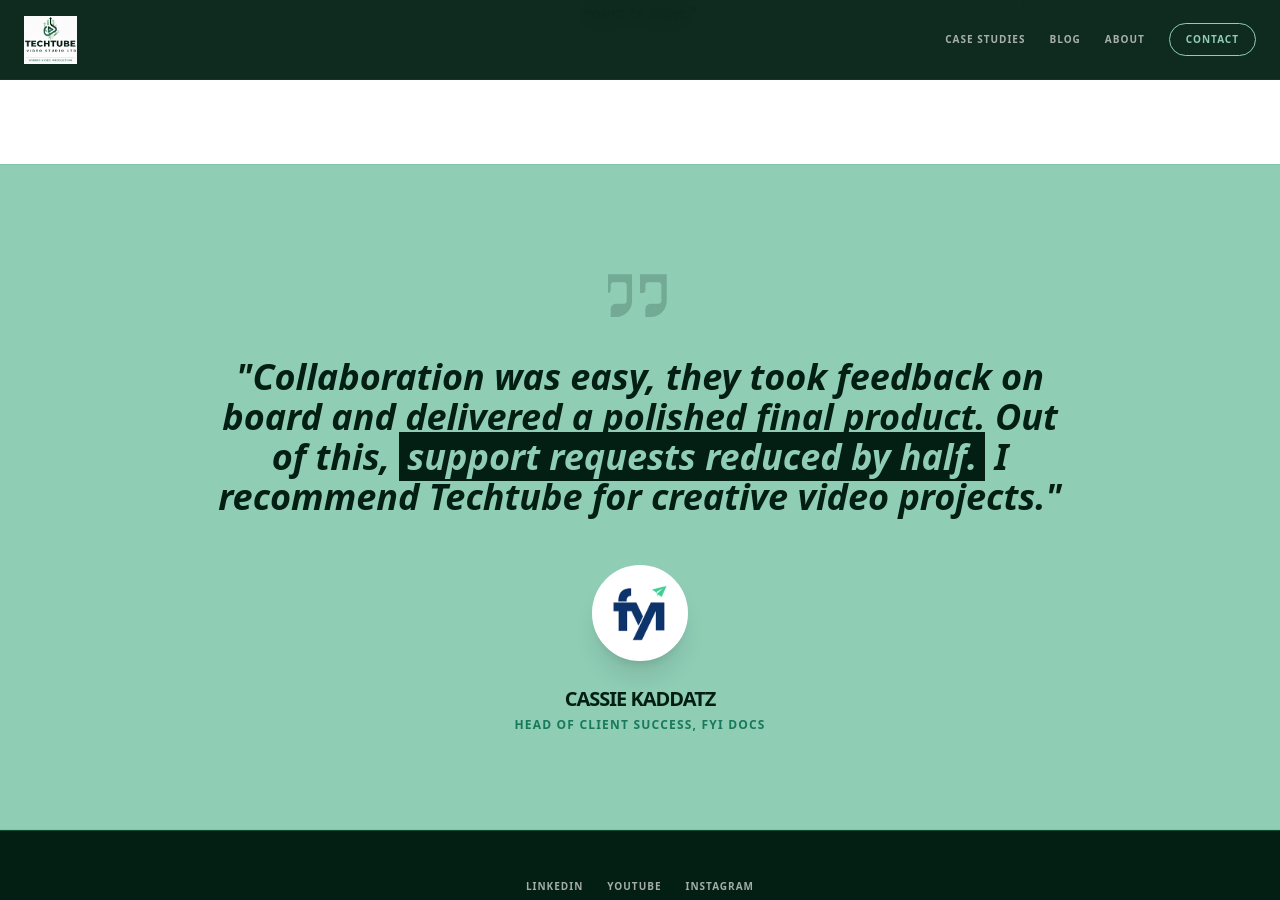
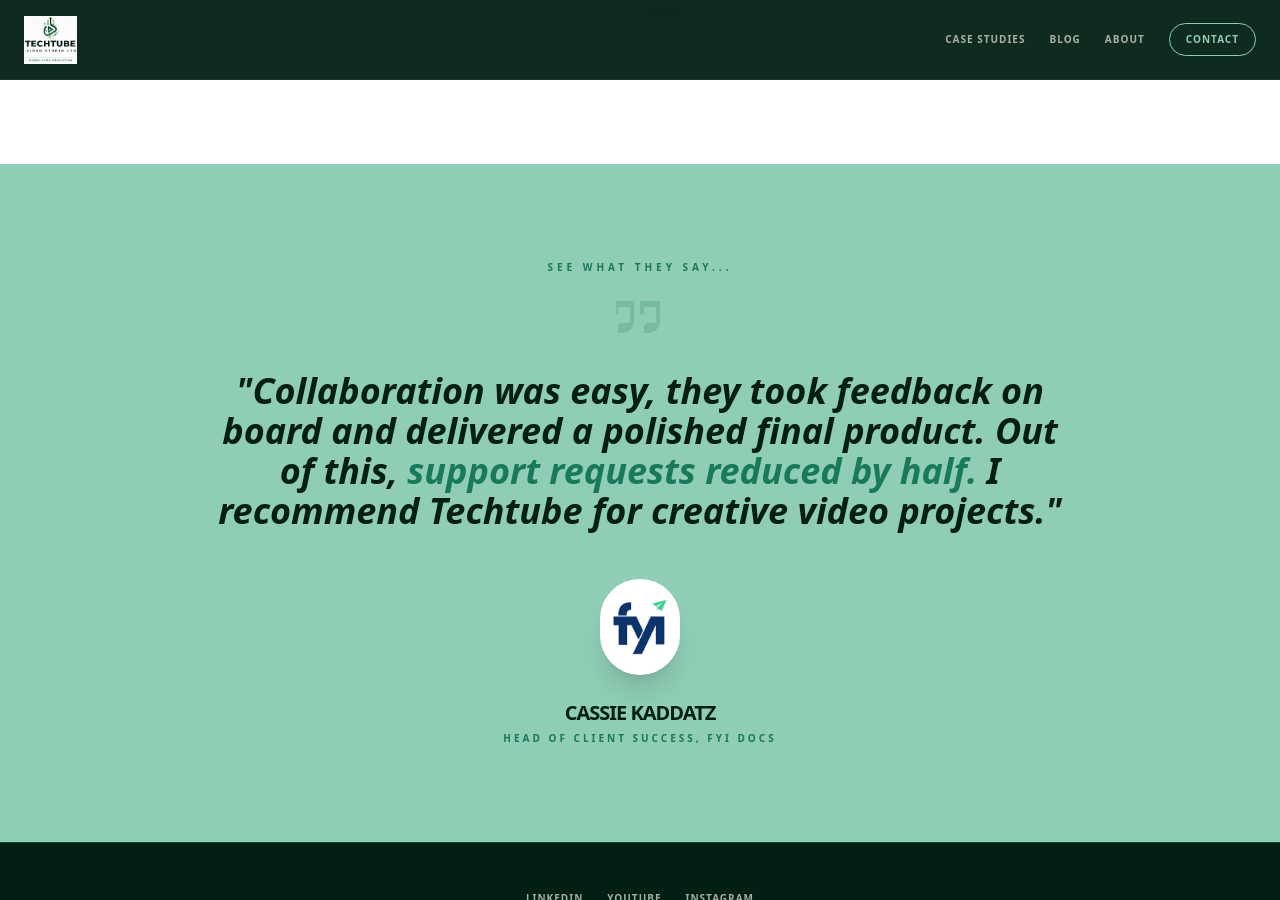
Before and after one commit to cheptionymutai/techtube-video-studio, a Jekyll site: the page index.html, which Jekyll copies as it is, in a window 1280 px wide and 900 px high, scrolled down 1428 px. Built offline with Jekyll 4.4.1, drawn with Linux system fonts in a browser that asks for light colours; nearby versions of some CDN libraries.

Commit message:
Refactor ROI Testimonial Section styling and content

```diff
--- a/index.html
+++ b/index.html
@@ -172,32 +172,37 @@
                 </div>
             </div>
         </section>
-      <!-- High-Visibility ROI Testimonial Section -->
-<section class="py-24 bg-[#8fcdb5] border-y border-brand-primary/10">
+      <!-- ROI Testimonial Section -->
+<section class="py-24 bg-[#8fcdb5]">
     <div class="max-w-4xl mx-auto px-6 text-center">
 
-        <!-- Large Quote Icon (Subtle Dark) -->
-        <div class="text-brand-dark/20 mb-8">
-            <svg class="w-16 h-16 mx-auto" fill="currentColor" viewBox="0 0 24 24">
+        <!-- Section Title -->
+        <span class="text-[#18795B] text-[10px] font-black uppercase tracking-[0.4em] mb-4 block">
+            See what they say...
+        </span>
+
+        <!-- Large Quote Icon (Subtle Brand Green) -->
+        <div class="text-[#18795B] mb-8 opacity-20">
+            <svg class="w-12 h-12 mx-auto" fill="currentColor" viewBox="0 0 24 24">
                 <path d="M14.017 21L14.017 18C14.017 16.899 14.899 16 16.017 16H19.017C19.569 16 20.017 15.552 20.017 15V9C20.017 8.448 19.569 8 19.017 8H15.017C14.465 8 14.017 8.448 14.017 9V11C14.017 11.552 13.569 12 13.017 12H12.017V5H22.017V15C22.017 18.314 19.331 21 16.017 21H14.017ZM1.017 21L1.017 18C1.017 16.899 1.899 16 3.017 16H6.017C6.569 16 7.017 15.552 7.017 15V9C7.017 8.448 6.569 8 6.017 8H2.017C1.465 8 1.017 8.448 1.017 9V11C1.017 11.552 0.569 12 0.017 12H-0.983V5H9.017V15C9.017 18.314 6.331 21 3.017 21H1.017Z" />
             </svg>
         </div>
 
         <!-- Testimonial Text -->
         <blockquote class="text-2xl md:text-4xl font-bold text-brand-dark italic leading-tight mb-12">
-            "Collaboration was easy, they took feedback on board and delivered a polished final product. Out of this, <span class="bg-brand-dark text-brand-accent px-2">support requests reduced by half.</span> I recommend Techtube for creative video projects."
+            "Collaboration was easy, they took feedback on board and delivered a polished final product. Out of this, <span class="text-[#18795B]">support requests reduced by half.</span> I recommend Techtube for creative video projects."
         </blockquote>
 
         <!-- Identity Block -->
         <div class="flex flex-col items-center">
             <!-- Circular FYI Logo -->
-            <div class="w-24 h-24 bg-white rounded-full flex items-center justify-center border-4 border-white shadow-xl overflow-hidden mb-6">
+            <div class="w-20 h-24 bg-white rounded-full flex items-center justify-center border-4 border-white shadow-xl overflow-hidden mb-6">
                 <!-- Ensure fyi-logo.png is in your public folder -->
                 <img src="/fyi-logo.png" alt="FYI Docs Logo" class="w-14 h-14 object-contain">
             </div>
 
             <h4 class="text-xl font-black text-brand-dark uppercase tracking-tighter">Cassie Kaddatz</h4>
-            <p class="text-brand-primary text-xs font-bold uppercase tracking-widest mt-1">Head of Client Success, FYI Docs</p>
+            <p class="text-[#18795B] text-[10px] font-black uppercase tracking-[0.3em] mt-1">Head of Client Success, FYI Docs</p>
         </div>
     </div>
 </section>
```
